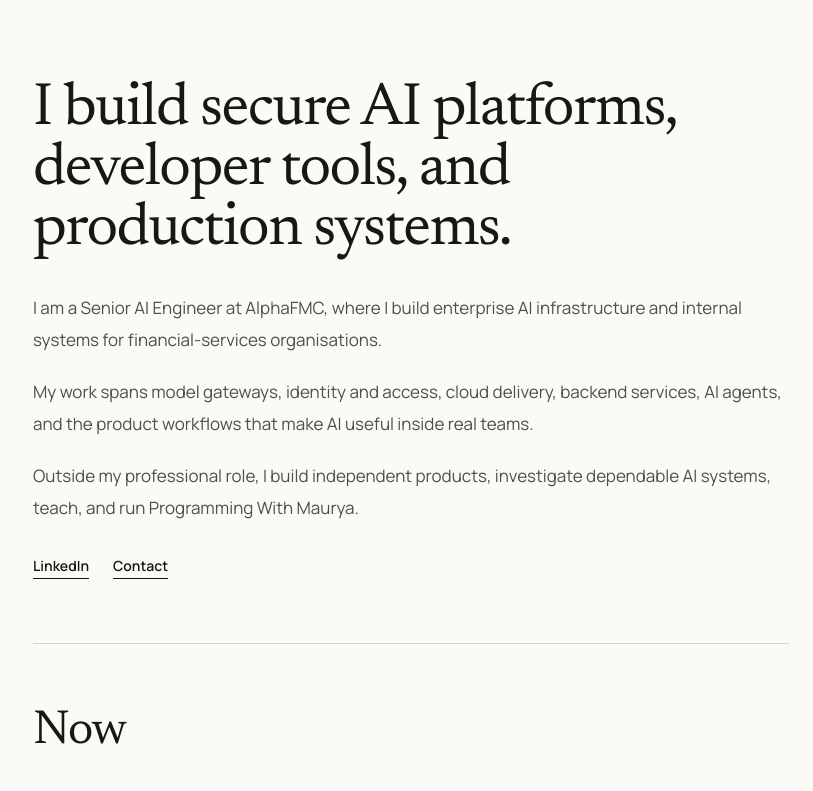
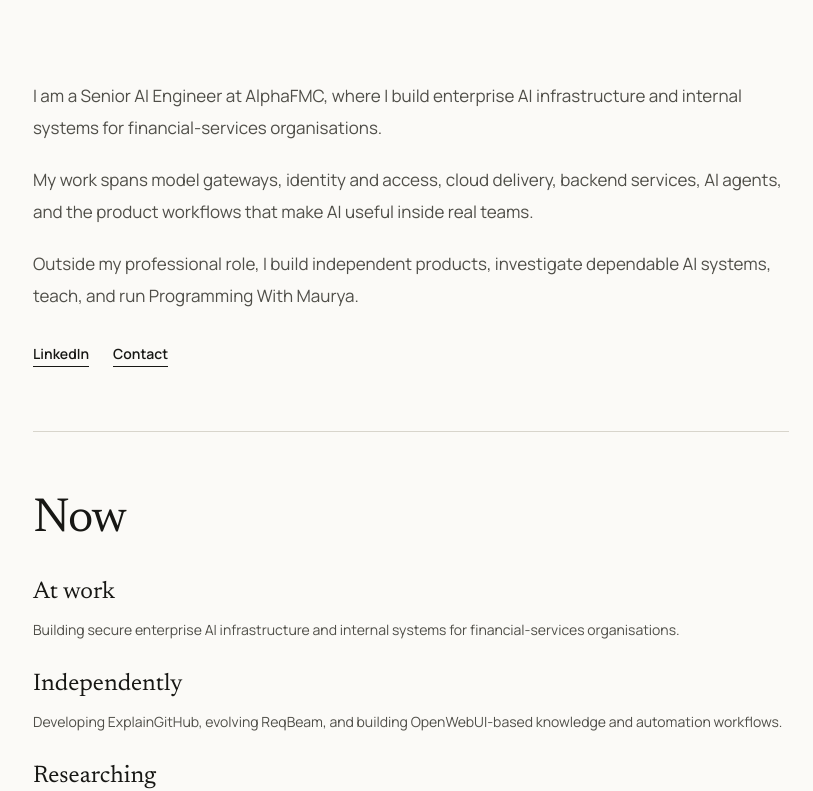
Before and after one commit to shivamrox87/shivam.portfolio, a Next.js app: page / in a window 1280 px wide. Shown: the top 791 px of the page, without its empty margins (229-1042 px from the left). Built offline with nearby package versions, Linux system fonts and the light colour scheme.

Commit message:
Simplify homepage introduction

```diff
--- a/src/app/page.js
+++ b/src/app/page.js
@@ -57,11 +57,7 @@
       <article className="mx-auto w-full max-w-[820px] px-5 py-12 md:px-8 md:py-20">
         <h1 className="sr-only">Shivam Maurya, Senior AI Engineer</h1>
 
-        <p className="font-serif text-4xl leading-[1.08] tracking-[-0.025em] md:text-6xl">
-          I build secure AI platforms, developer tools, and production systems.
-        </p>
-
-        <div className="mt-8 space-y-5 body-copy">
+        <div className="space-y-5 body-copy">
           <p>
             I am a Senior AI Engineer at AlphaFMC, where I build enterprise AI infrastructure
             and internal systems for financial-services organisations.
```
